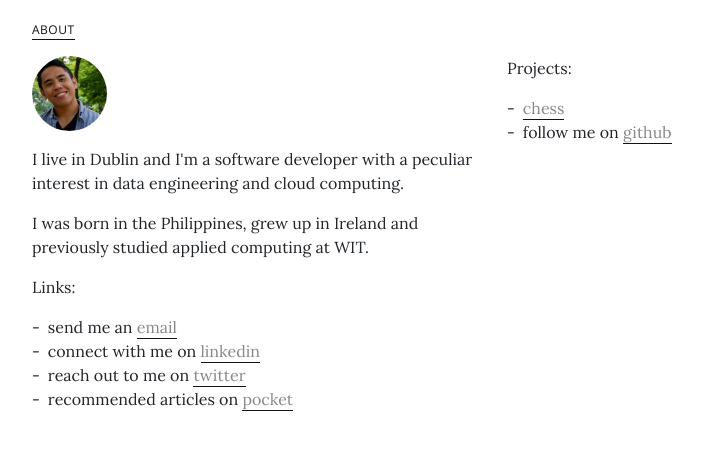
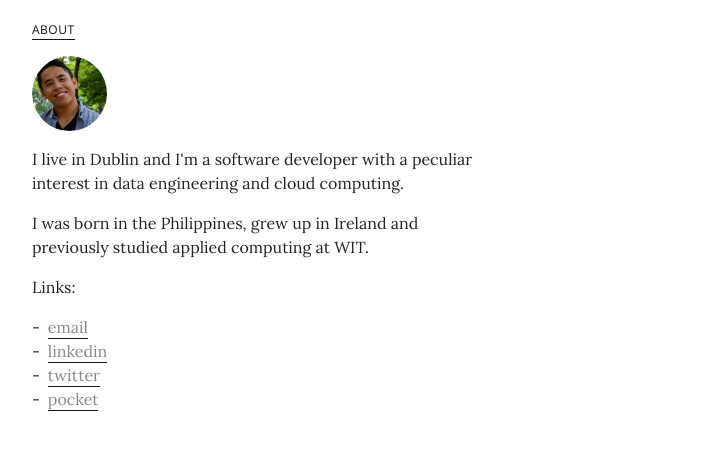
Before and after one commit to jkrclaro/jkrclaro.github.io, a React (Create React App) app: page / in a window 1280 px wide. Shown: the top 450 px of the page, without its empty margins (53-755 px from the left). Built offline with nearby package versions, Linux system fonts and the light colour scheme.

Commit message:
Update links

```diff
--- a/src/components/Home.jsx
+++ b/src/components/Home.jsx
@@ -16,17 +16,10 @@
                     <p>I was born in the Philippines, grew up in Ireland and previously studied applied computing at WIT.</p>
                     <p className='mb-3'>Links:</p>
                     <div id='links'>
-                        <div><span className='bulletpoint mr-2'>-</span>send me an <a href='mailto:jkrclaro@gmail.com'>email</a></div>
-                        <div><span className='bulletpoint mr-2'>-</span>connect with me on <a href='https://www.linkedin.com/in/johnclaro' target='_blank' rel='noopener noreferrer'>linkedin</a></div>
-                        <div><span className='bulletpoint mr-2'>-</span>reach out to me on <a href='https://www.twitter.com/johnclaro_' target='_blank' rel='noopener noreferrer'>twitter</a></div>
-                        <div><span className='bulletpoint mr-2'>-</span>recommended articles on <a href='https://getpocket.com/@johnclaro' target='_blank' rel='noopener noreferrer'>pocket</a></div>
-                     </div>
-                </div>
-                <div className='col-lg-7'>
-                    <p className='mb-3'>Projects:</p>
-                    <div id='links'>
-                        <div><span className='bulletpoint mr-2'>-</span><a href='https://chess.johnclaro.com'>chess</a></div>
-                        <div><span className='bulletpoint mr-2'>-</span>follow me on <a href='https://www.github.com/johnclaro' target='_blank' rel='noopener noreferrer'>github</a></div>
+                        <div><span className='bulletpoint mr-2'>-</span><a href='mailto:jkrclaro@gmail.com'>email</a></div>
+                        <div><span className='bulletpoint mr-2'>-</span><a href='https://www.linkedin.com/in/johnclaro' target='_blank' rel='noopener noreferrer'>linkedin</a></div>
+                        <div><span className='bulletpoint mr-2'>-</span><a href='https://www.twitter.com/johnclaro_' target='_blank' rel='noopener noreferrer'>twitter</a></div>
+                        <div><span className='bulletpoint mr-2'>-</span><a href='https://getpocket.com/@johnclaro' target='_blank' rel='noopener noreferrer'>pocket</a></div>
                      </div>
                 </div>
             </div>
```
